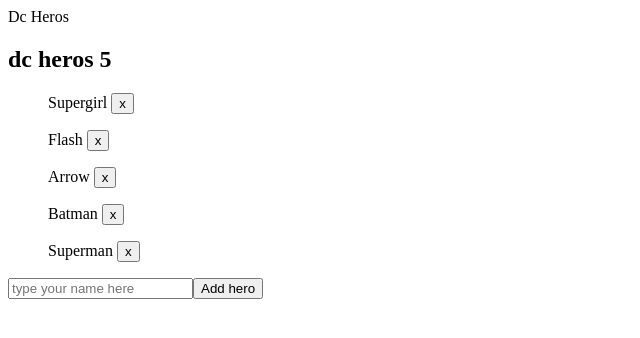
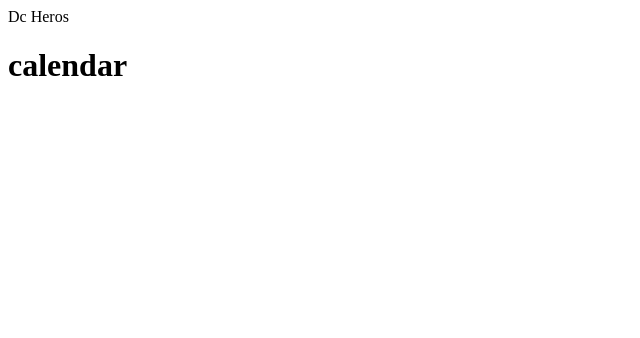
Before and after one commit to b3rking/vue3, a Vue app: page / in a window 1280 px wide. Shown: the top 338 px of the page, without its empty margins (0-640 px from the left). Built offline with nearby package versions, Linux system fonts and the light colour scheme; the HTML template or start-up script is replaced by a standard one.

Commit message:
feat: add calendar component

```diff
--- a/src/App.vue
+++ b/src/App.vue
@@ -62,12 +62,14 @@
     <!-- <hr />
     <h1>computed propreties</h1> -->
     <AppHeader />
-    <DcHeros />
+    <!-- <DcHeros /> -->
+    <CalendarApp />
 </template>
 
 <script>
 import AppHeader from "./components/AppHeader";
-import DcHeros from "./components/DcHeros";
+import CalendarApp from "./components/CalendarApp";
+// import DcHeros from "./components/DcHeros";
 
 export default {
     methods: {
@@ -90,7 +92,8 @@
 
     components: {
         AppHeader,
-        DcHeros,
+        CalendarApp,
+        // DcHeros,
     },
 
     data() {
--- /dev/null
+++ b/src/components/CalendarApp.vue
@@ -0,0 +1,11 @@
+<template>
+    <div class="text-center center">
+        <h1>calendar</h1>
+    </div>
+</template>
+
+<script>
+export default {};
+</script>
+
+<style></style>
```
